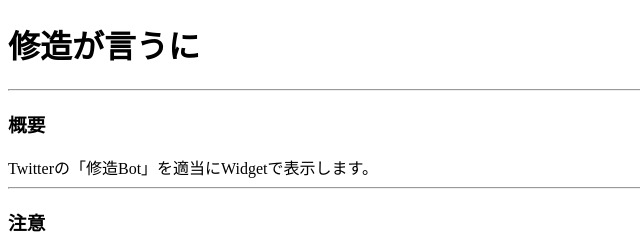
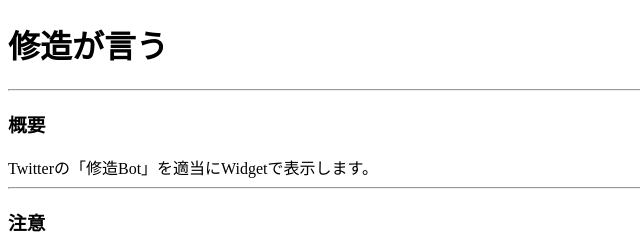
Before and after one commit to peisun/WidgetTwitter, a plain HTML site: page assets/index.html in a window 1280 px wide. Shown: the top 240 px of the page, 0-640 px from the left. Drawn offline with Linux system fonts and the light colour scheme.

Commit message:
「修造が言うに」になっていたので、「修造が言う」に変更

```diff
--- a/assets/index.html
+++ b/assets/index.html
@@ -6,7 +6,7 @@
 <title>修造BotWidget</title>
 </head>
 <body>
-<h1>修造が言うに</h1><hr />
+<h1>修造が言う</h1><hr />
 <h3>概要</h3>
 Twitterの「修造Bot」を適当にWidgetで表示します。<br>
 <hr />
```
